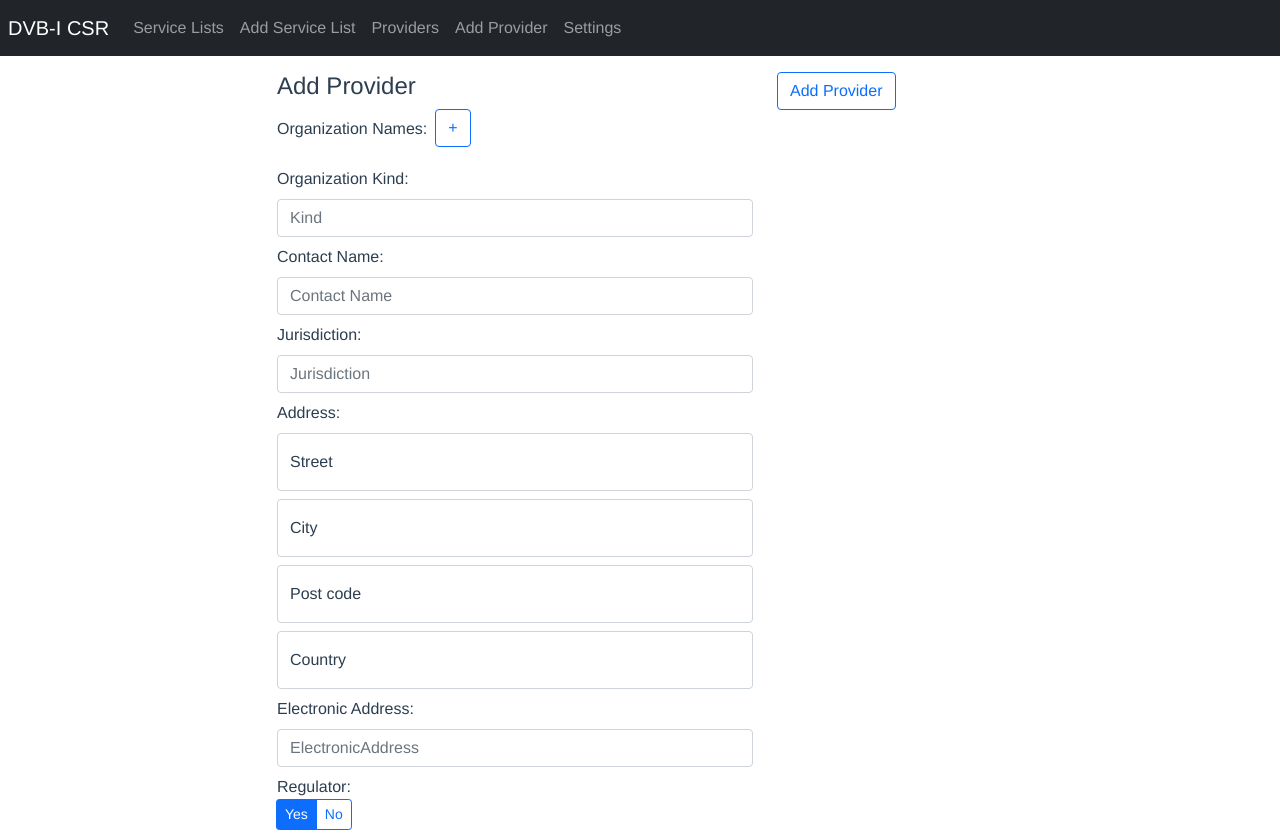
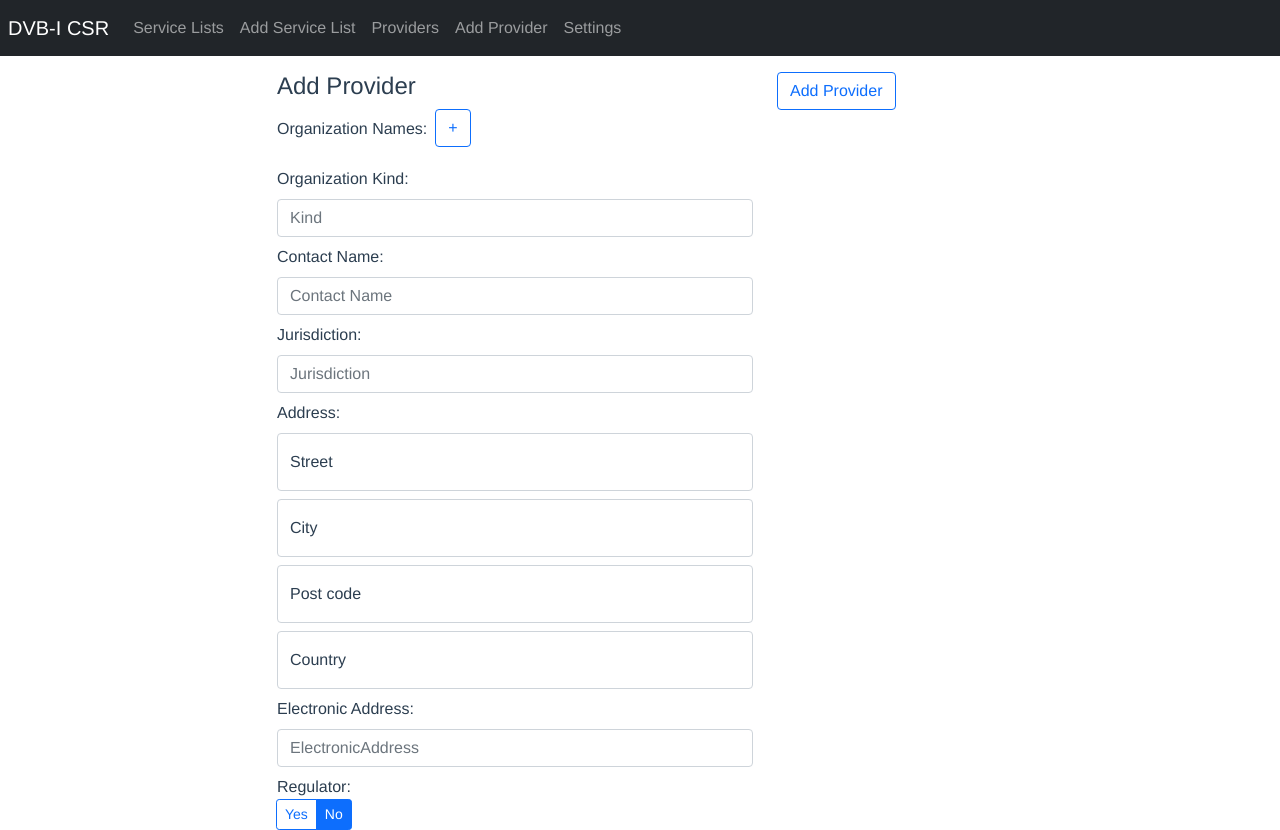
Before and after one commit to DVBProject/DVB-I-Reference-CSR, a Vue app in the folder frontend/: page /add-provider in a window 1280 px wide. Built offline with nearby package versions, Linux system fonts and the light colour scheme; sample sign-in values are in the browser's storage.

Commit message:
regulator no by default

```diff
--- a/frontend/src/components/providers/AddProvider.vue
+++ b/frontend/src/components/providers/AddProvider.vue
@@ -92,10 +92,10 @@
 
       <label>Regulator:</label><br>
       <div class="btn-group btn-group-sm" role="group" aria-label="Basic radio toggle button group">
-        <input type="radio" class="btn-check" name="btnradio" id="btnradioYes" autocomplete="off" @change="regulatorRadio" checked>
+        <input type="radio" class="btn-check" name="btnradio" id="btnradioYes" autocomplete="off" @change="regulatorRadio" >
         <label class="btn btn-outline-primary" for="btnradioYes">Yes</label>
 
-        <input type="radio" class="btn-check" name="btnradio" id="btnradioNo" autocomplete="off" @change="regulatorRadio">
+        <input type="radio" class="btn-check" name="btnradio" id="btnradioNo" autocomplete="off" @change="regulatorRadio" checked>
         <label class="btn btn-outline-primary" for="btnradioNo">No</label>
       </div>
 
@@ -142,7 +142,7 @@ export default {
       },
 
       ElectronicAddress: "",
-      Regulator: 1,
+      Regulator: 0,
       message: "",
     };
   },
--- a/frontend/src/components/servicelist/AddServiceList.vue
+++ b/frontend/src/components/servicelist/AddServiceList.vue
@@ -131,10 +131,10 @@
 
       <label>Regulator list:</label><br>
       <div class="btn-group btn-group-sm my-2" role="group" aria-label="Basic radio toggle button group">
-        <input type="radio" class="btn-check" name="btnradio" id="btnradioYes" autocomplete="off" @change="regulatorRadio" checked>
+        <input type="radio" class="btn-check" name="btnradio" id="btnradioYes" autocomplete="off" @change="regulatorRadio">
         <label class="btn btn-outline-primary" for="btnradioYes">Yes</label>
 
-        <input type="radio" class="btn-check" name="btnradio" id="btnradioNo" autocomplete="off" @change="regulatorRadio">
+        <input type="radio" class="btn-check" name="btnradio" id="btnradioNo" autocomplete="off" @change="regulatorRadio" checked>
         <label class="btn btn-outline-primary" for="btnradioNo">No</label>
       </div>
 
@@ -179,7 +179,7 @@ export default {
       URI: "",
       lang: "",
       Provider: 0,
-      regulatorList: 1,
+      regulatorList: 0,
       Delivery: "",
 
     };
```
